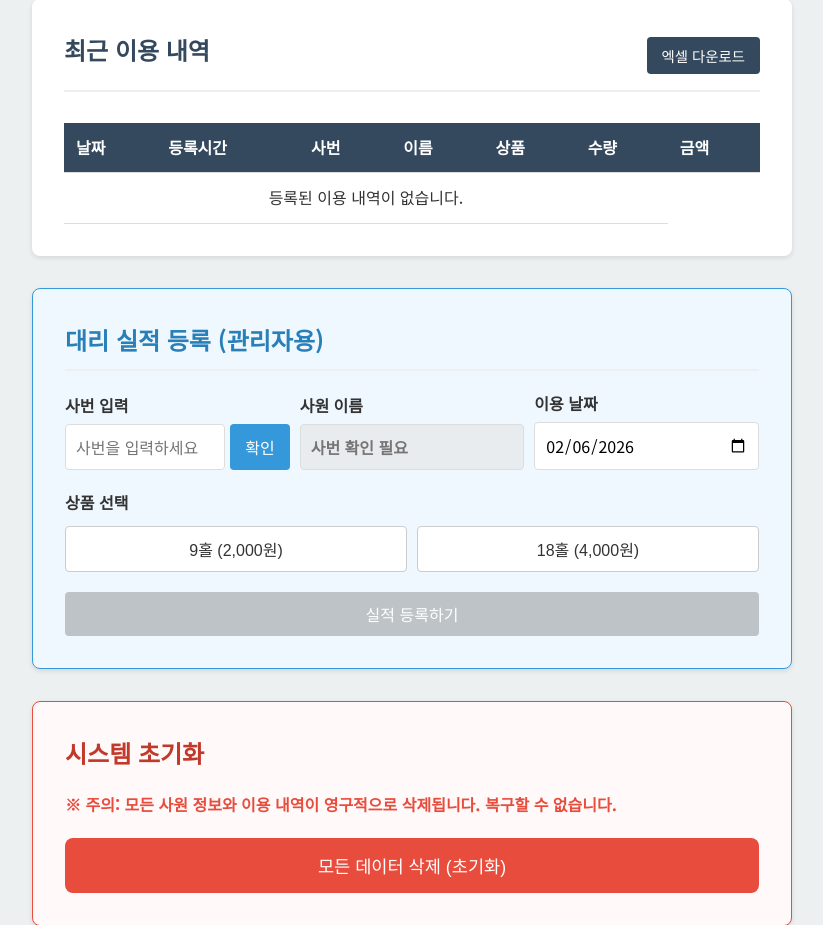
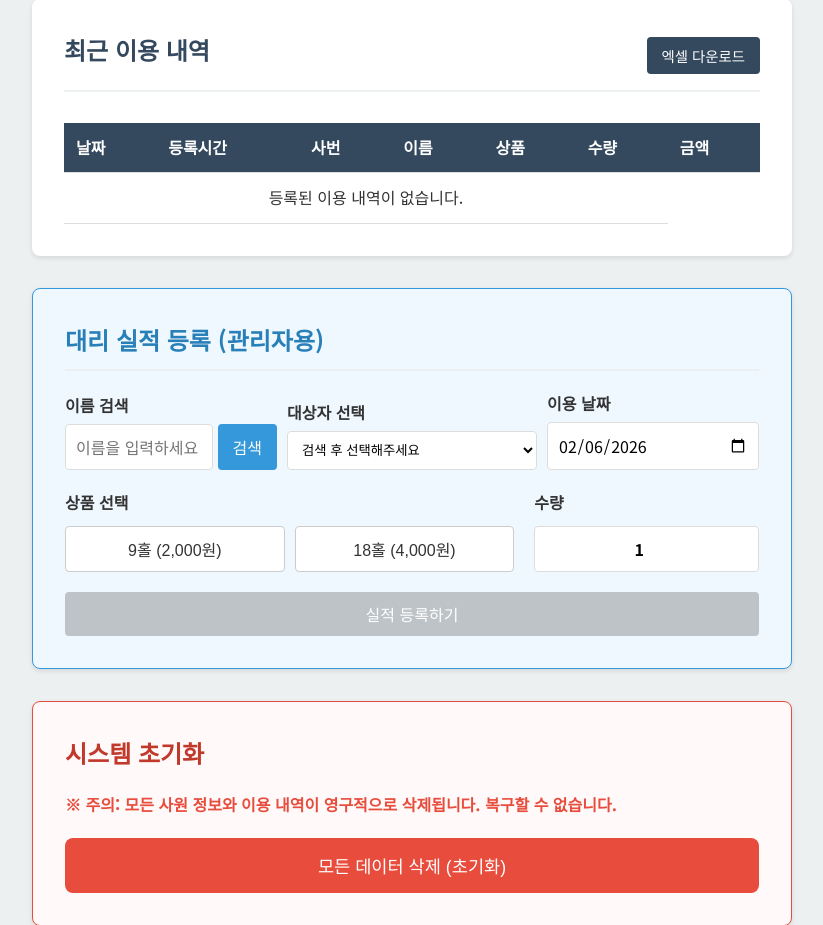
Before and after one commit to pdk3028-coder/screengolf-usage, a Flask app: template templates/admin.html in a window 1280 px wide. Shown: the part 745-1670 px from the top of the page, without its empty margins (228-1051 px from the left). Run offline with Flask 3, Linux system fonts and the light colour scheme; the template is opened without the code that fills it, so the values that code supplies are empty.

Commit message:
Enhance proxy registration: Name search and Quantity input

```diff
--- a/app.py
+++ b/app.py
@@ -241,21 +241,24 @@ def admin_reset_data():
     success, msg = database.reset_all_data()
     return jsonify({'success': success, 'message': msg})
 
-@app.route('/api/admin/check_user', methods=['POST'])
-def admin_check_user():
-    """관리자 대리 등록용 사용자 확인"""
+@app.route('/api/admin/search_user', methods=['POST'])
+def admin_search_user():
+    """관리자 대리 등록용 사용자 검색 (이름)"""
     if not session.get('is_admin'):
         return jsonify({'success': False, 'message': 'Unauthorized'}), 401
 
     try:
         data = request.json
-        emp_id = data.get('emp_id')
+        name = data.get('name')
 
-        user = database.get_employee(emp_id)
-        if user:
-            return jsonify({'success': True, 'name': user['name']})
+        if not name:
+             return jsonify({'success': False, 'message': '이름을 입력해주세요.'})
+
+        users = database.find_employees_by_name(name)
+        if users:
+            return jsonify({'success': True, 'users': users}) # results: [{'emp_id':..., 'name':...}, ...]
         else:
-            return jsonify({'success': False, 'message': '사용자를 찾을 수 없습니다.'})
+            return jsonify({'success': False, 'message': '검색 결과가 없습니다.'})
     except Exception as e:
         return jsonify({'success': False, 'message': str(e)})
 
--- a/database.py
+++ b/database.py
@@ -206,6 +206,14 @@ def verify_user(emp_id, password_raw):
             return user
     return None
 
+def find_employees_by_name(name):
+    """이름으로 사원 검색 (부분 일치)"""
+    conn = get_db_connection()
+    # 이름이 포함된 모든 사원 검색
+    rows = conn.execute('SELECT emp_id, name FROM employees WHERE name LIKE ?', (f'%{name}%',)).fetchall()
+    conn.close()
+    return [dict(row) for row in rows]
+
 def get_all_employees():
     """모든 사원 목록 반환 (관리자용)"""
     conn = get_db_connection()
--- a/templates/admin.html
+++ b/templates/admin.html
@@ -115,16 +115,20 @@
     <h2 style="color: #2980b9; margin-bottom: 20px;">대리 실적 등록 (관리자용)</h2>
     <div style="display: flex; gap: 10px; flex-wrap: wrap; align-items: flex-end;">
         <div style="flex: 1; min-width: 200px;">
-            <label for="proxy-emp-id" style="font-weight: bold; display: block; margin-bottom: 5px;">사번 입력</label>
+            <label for="proxy-name-input" style="font-weight: bold; display: block; margin-bottom: 5px;">이름 검색</label>
             <div style="display: flex; gap: 5px;">
-                <input type="text" id="proxy-emp-id" placeholder="사번을 입력하세요" style="flex: 1;">
-                <button onclick="checkProxyUser()" style="width: auto; padding: 10px 15px;">확인</button>
+                <input type="text" id="proxy-name-input" placeholder="이름을 입력하세요" style="flex: 1;"
+                    onkeypress="if(event.key==='Enter') searchProxyUser()">
+                <button onclick="searchProxyUser()" style="width: auto; padding: 10px 15px;">검색</button>
             </div>
         </div>
-        <div style="flex: 1; min-width: 150px;">
-            <label style="font-weight: bold; display: block; margin-bottom: 5px;">사원 이름</label>
-            <input type="text" id="proxy-name" readonly placeholder="사번 확인 필요"
-                style="background-color: #e9ecef; color: #495057; font-weight: bold;">
+        <div style="flex: 1; min-width: 250px;">
+            <label style="font-weight: bold; display: block; margin-bottom: 5px;">대상자 선택</label>
+            <select id="proxy-user-select"
+                style="width: 100%; padding: 10px; border: 1px solid #ddd; border-radius: 4px; background: white;"
+                onchange="validateProxyForm()">
+                <option value="">검색 후 선택해주세요</option>
+            </select>
         </div>
         <div style="flex: 1; min-width: 150px;">
             <label for="proxy-date" style="font-weight: bold; display: block; margin-bottom: 5px;">이용 날짜</label>
@@ -132,7 +136,8 @@
         </div>
     </div>
 
-    <div style="margin-top: 20px;">
+    <div style="margin-top: 20px; display: flex; gap: 20px; flex-wrap: wrap;">
+        <div style="flex: 2; min-width: 300px;">
             <label style="font-weight: bold; display: block; margin-bottom: 10px;">상품 선택</label>
             <div style="display: flex; gap: 10px;">
                 <button onclick="selectProxyItem('9홀')" id="btn-9hole" class="proxy-item-btn"
@@ -143,6 +148,12 @@
                     style="flex: 1; background: #fff; color: #333; border: 1px solid #ccc;">
                     18홀 (4,000원)
                 </button>
+            </div>
+        </div>
+        <div style="flex: 1; min-width: 100px;">
+            <label for="proxy-quantity" style="font-weight: bold; display: block; margin-bottom: 10px;">수량</label>
+            <input type="number" id="proxy-quantity" value="1" min="1" max="100"
+                style="width: 100%; padding: 10px; text-align: center; font-weight: bold;">
         </div>
     </div>
 
@@ -262,35 +273,42 @@
     document.getElementById('proxy-date').valueAsDate = new Date();
     let selectedProxyItem = null;
 
-    function checkProxyUser() {
-        const empId = document.getElementById('proxy-emp-id').value.trim();
-        if (!empId) {
-            alert('사번을 입력해주세요.');
+    function searchProxyUser() {
+        const name = document.getElementById('proxy-name-input').value.trim();
+        const selectBox = document.getElementById('proxy-user-select');
+
+        if (!name) {
+            alert('검색할 이름을 입력해주세요.');
             return;
         }
 
-        fetch("{{ url_for('admin_check_user') }}", {
+        fetch("{{ url_for('admin_search_user') }}", {
             method: "POST",
             headers: { "Content-Type": "application/json" },
-            body: JSON.stringify({ emp_id: empId })
+            body: JSON.stringify({ name: name })
         })
             .then(res => res.json())
             .then(data => {
-                const nameInput = document.getElementById('proxy-name');
-                const submitBtn = document.getElementById('btn-proxy-submit');
+                selectBox.innerHTML = '<option value="">검색 후 선택해주세요</option>';
 
                 if (data.success) {
-                    nameInput.value = data.name;
-                    nameInput.style.color = "#2ecc71"; // 성공 색상
+                    if (data.users.length === 0) {
+                        alert('검색 결과가 없습니다.');
+                    }
+                    data.users.forEach(user => {
+                        const option = document.createElement('option');
+                        option.value = user.emp_id;
+                        option.text = `${user.name} (${user.emp_id})`;
+                        selectBox.appendChild(option);
+                    });
+                    // 결과가 1명이면 자동 선택
+                    if (data.users.length === 1) {
+                        selectBox.value = data.users[0].emp_id;
                         validateProxyForm();
+                    }
                 } else {
-                    nameInput.value = "찾을 수 없음";
-                    nameInput.style.color = "#e74c3c";
-                    selectedProxyItem = null;
-                    updateProxyItemButtons();
-                    submitBtn.disabled = true;
-                    submitBtn.style.backgroundColor = "#bdc3c7";
                     alert(data.message);
+                    validateProxyForm();
                 }
             })
             .catch(err => alert("서버 오류: " + err));
@@ -328,11 +346,10 @@
     }
 
     function validateProxyForm() {
-        const nameInput = document.getElementById('proxy-name');
+        const selectBox = document.getElementById('proxy-user-select');
         const submitBtn = document.getElementById('btn-proxy-submit');
 
-        // 이름이 확인되었고(성공 색상으로 대충 판단 혹은 값 유무), 상품이 선택되었는지
-        if (nameInput.value && nameInput.value !== "찾을 수 없음" && selectedProxyItem) {
+        if (selectBox.value && selectedProxyItem) {
             submitBtn.disabled = false;
             submitBtn.style.backgroundColor = "#2ecc71";
             submitBtn.style.cursor = "pointer";
@@ -344,25 +361,27 @@
     }
 
     function submitProxyUsage() {
-        const empId = document.getElementById('proxy-emp-id').value.trim();
+        const selectBox = document.getElementById('proxy-user-select');
         const usageDate = document.getElementById('proxy-date').value;
-        const nameInput = document.getElementById('proxy-name');
+        const quantity = document.getElementById('proxy-quantity').value;
 
-        if (!empId || nameInput.value === "찾을 수 없음" || !selectedProxyItem) {
-            alert('정보를 모두 입력해주세요.');
+        if (!selectBox.value || !selectedProxyItem) {
+            alert('대상자와 상품을 선택해주세요.');
             return;
         }
 
-        if (!confirm(`${nameInput.value}님의 ${usageDate}일자 ${selectedProxyItem} 실적을 등록하시겠습니까?`)) return;
+        const selectedText = selectBox.options[selectBox.selectedIndex].text;
+
+        if (!confirm(`${selectedText}님의 ${usageDate}일자 ${selectedProxyItem} ${quantity}게임 실적을 등록하시겠습니까?`)) return;
 
         fetch("{{ url_for('admin_add_usage') }}", {
             method: "POST",
             headers: { "Content-Type": "application/json" },
             body: JSON.stringify({
-                emp_id: empId,
+                emp_id: selectBox.value,
                 usage_date: usageDate,
                 item_name: selectedProxyItem,
-                quantity: 1
+                quantity: quantity
             })
         })
             .then(res => res.json())
@@ -370,8 +389,10 @@
                 if (data.success) {
                     alert(data.message);
                     // 입력 초기화
-                    document.getElementById('proxy-emp-id').value = '';
-                    document.getElementById('proxy-name').value = '';
+                    document.getElementById('proxy-name-input').value = '';
+                    selectBox.innerHTML = '<option value="">검색 후 선택해주세요</option>';
+                    selectBox.value = '';
+                    document.getElementById('proxy-quantity').value = '1';
                     selectedProxyItem = null;
                     updateProxyItemButtons();
                     validateProxyForm();
```
Lines whose indentation alone changed are shown as unchanged.
